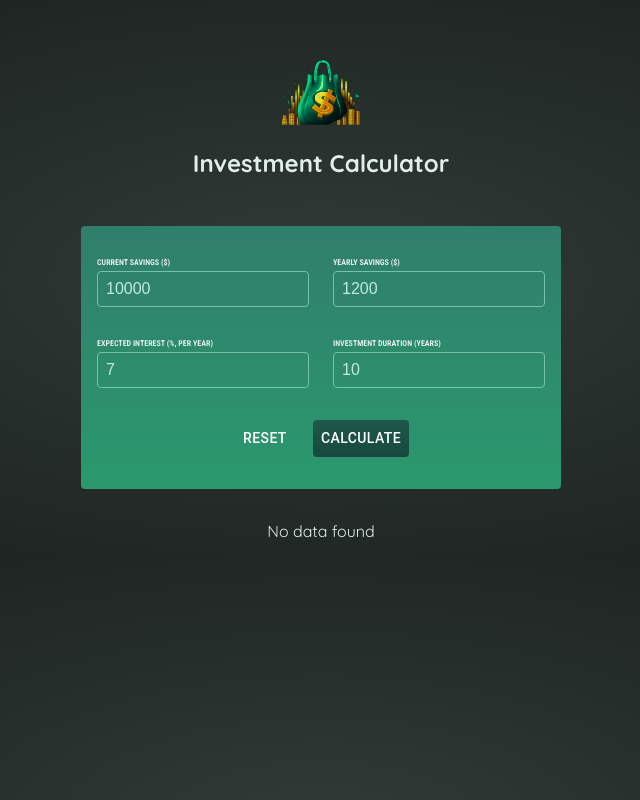
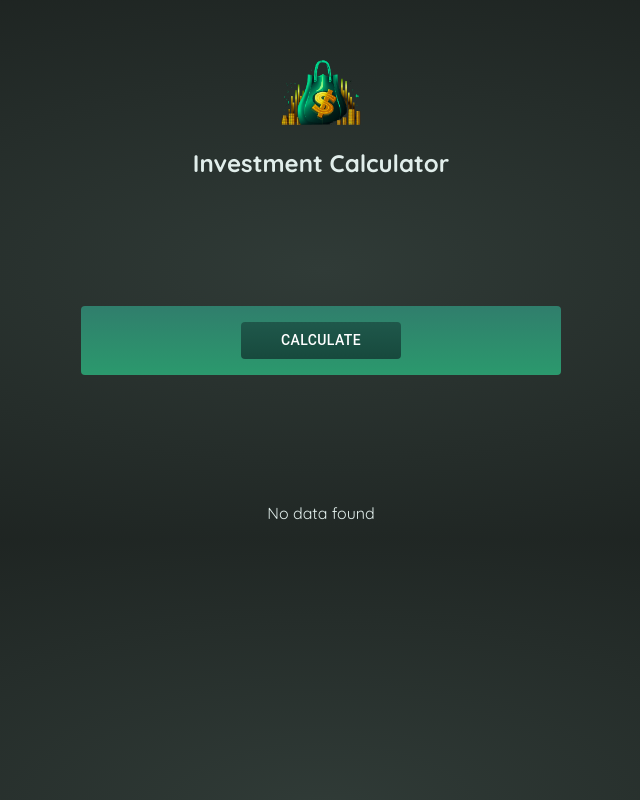
Before and after one commit to dimsparagis0210/InvestmentCalculatorApp, a React (Create React App) app: page / in a window 1280 px wide. Shown: the whole page, without its empty margins (319-959 px from the left). Built offline with nearby package versions, Linux system fonts and the light colour scheme.

Commit message:
Added condtional rendering for the user input

```diff
--- a/src/components/UserInput/UserInput.js
+++ b/src/components/UserInput/UserInput.js
@@ -1,5 +1,5 @@
 import styles from './UserInput.module.css';
-import {useState} from "react";
+import { useState } from "react";
 import Button from '@mui/material/Button/Button'
 
 // Initial state
@@ -13,6 +13,16 @@ const initialUserInput = {
 // We use props to lift the state up(in the App component)
 const UserInput = (props) => {
     const [userInput, setUserInput] = useState(initialUserInput);
+    const [editingData, setEditingData] = useState(false);
+
+    const startEditingHandler = () => {
+        setEditingData(true);
+    }
+
+    const stopEditingHandler = () => {
+        setEditingData(false);
+        console.log('Working');
+    }
 
     //Handler for the form submission
     const submitHandler = event => {
@@ -36,7 +46,8 @@ const UserInput = (props) => {
     };
 
     return (
-        <form onSubmit={submitHandler} className={styles.form}>
+        <div>
+            {editingData && <form onSubmit={submitHandler} className={styles.form}>
                 <div className={styles.inputGroup}>
                     <p>
                         <label htmlFor="current-savings">Current Savings ($)</label>
@@ -90,8 +101,15 @@ const UserInput = (props) => {
                     <Button type="submit" className={styles.button} style={{color: 'white'}}>
                         Calculate
                     </Button>
+                    <Button className={styles.buttonCancel} style={{color: 'white'}} onClick={stopEditingHandler}>Close</Button>
                 </p>
             </form>
+            }
+            {!editingData &&
+                <div className={styles.notEditingContainer}>
+                    <Button className={styles.buttonCalculate} onClick={startEditingHandler} style={{color: 'white'}}>Calculate</Button>
+                </div>}
+        </div>
     );
 }
 
--- a/src/components/UserInput/UserInput.module.css
+++ b/src/components/UserInput/UserInput.module.css
@@ -29,6 +29,12 @@
     background-color: transparent;
     color: #c2e9e0;
     font-size: 1rem;
+}
+
+.form input:hover {
+    box-shadow:0 10px 10px rgba(0,0,0,0.25);
+    transition: all 0.5s;
+    transform: scale(1.0);
 }
 
 .actions {
@@ -63,3 +69,40 @@
     background: transparent;
     color: #91e1d0;
 }
+
+.buttonCancel{
+    font-family: 'Roboto Condensed', sans-serif;
+    color: white;
+}
+
+.notEditingContainer {
+    padding:1rem;
+    max-width: 30rem;
+    margin:8rem auto;
+    border-radius: 4px;
+    background: linear-gradient(180deg, #307e6c, #2b996d);
+    display:flex;
+    justify-content:center;
+    animation-duration: 2s;
+    animation-name: closeForm;
+}
+
+.buttonCalculate {
+    width:10rem;
+    border: none;
+    border-radius: 0.25rem;
+    background: linear-gradient(180deg, #1f584b, #17493d);
+    color: #c2e9e0;
+    font-family: 'Roboto Condensed', sans-serif;
+    cursor: pointer;
+}
+
+@keyframes closeForm {
+    from {
+        padding: 3rem;
+    }
+
+    to {
+        padding:1rem;
+    }
+}
```
Lines whose indentation alone changed are shown as unchanged.
